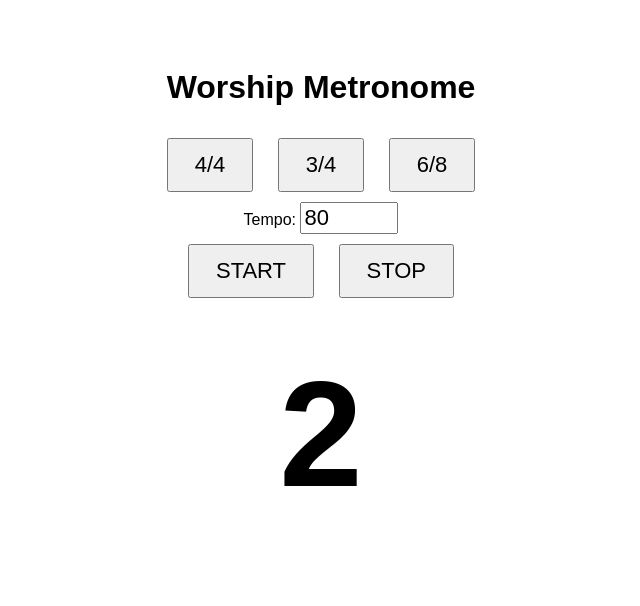
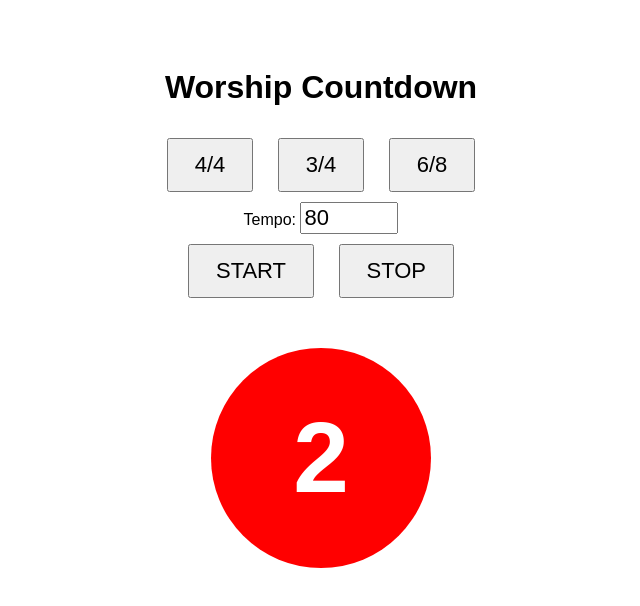
Before and after one commit to boazgeorge/beats, a plain HTML site: page index.html in a window 1280 px wide. Both pictures are taken after a click on the button "START". Shown: the whole page, without its empty margins (319-959 px from the left). Drawn offline with Linux system fonts and the light colour scheme.

Commit message:
Update index.html

```diff
--- a/index.html
+++ b/index.html
@@ -2,33 +2,44 @@
 <html>
 <head>
 <meta name="viewport" content="width=device-width, initial-scale=1.0">
-<title>Worship Metronome</title>
+<title>Worship Countdown</title>
 <style>
 body {
   font-family: Arial, sans-serif;
   text-align: center;
+  background: white;
   padding-top: 40px;
-  background: white;
 }
-#beat {
-  font-size: 150px;
+
+#circle {
+  width: 220px;
+  height: 220px;
+  background: red;
+  border-radius: 50%;
+  margin: 40px auto;
+  display: flex;
+  justify-content: center;
+  align-items: center;
+  font-size: 100px;
   font-weight: bold;
-  margin-top: 40px;
+  color: white;
+  transition: transform 0.15s ease;
 }
+
 button {
   font-size: 22px;
   padding: 12px 26px;
   margin: 10px;
 }
-#tempo {
-  font-size: 26px;
-  margin-top: 20px;
+
+input {
+  font-size: 22px;
 }
 </style>
 </head>
 <body>
 
-<h1>Worship Metronome</h1>
+<h1>Worship Countdown</h1>
 
 <div>
   <button onclick="setSignature(4)">4/4</button>
@@ -38,19 +49,19 @@ button {
 
 <div>
   <label>Tempo: </label>
-  <input type="number" id="bpm" value="80" min="40" max="200" style="font-size:22px;width:90px;">
+  <input type="number" id="bpm" value="80" min="40" max="200" style="width:90px;">
 </div>
 
 <button onclick="startClick()">START</button>
 <button onclick="stopClick()">STOP</button>
 
-<div id="beat"></div>
+<div id="circle"></div>
 
 <script>
 let interval;
 let signature = 4;
 let count = 1;
-let countdownBar = 1; // 1-bar then final bar
+let countdownBar = 1;
 let mode = "countdown";
 
 function setSignature(sig) {
@@ -66,7 +77,8 @@ function startClick() {
   countdownBar = 1;
   mode = "countdown";
 
-  document.getElementById("beat").innerText = "READY";
+  document.getElementById("circle").innerHTML = "R";
+  document.getElementById("circle").style.transform = "scale(1)";
 
   setTimeout(() => {
     interval = setInterval(tick, ms);
@@ -75,12 +87,22 @@ function startClick() {
 
 function stopClick() {
   clearInterval(interval);
-  document.getElementById("beat").innerText = "";
+  document.getElementById("circle").innerHTML = "";
+  document.getElementById("circle").style.transform = "scale(1)";
+}
+
+function flash(number) {
+  const circle = document.getElementById("circle");
+  circle.innerHTML = number;
+  circle.style.transform = "scale(1.25)";
+  setTimeout(() => {
+    circle.style.transform = "scale(1)";
+  }, 150);
 }
 
 function tick() {
   if (mode === "countdown") {
-    document.getElementById("beat").innerText = count;
+    flash(count);
 
     if (count === signature) {
       if (countdownBar === 1) {
@@ -88,18 +110,15 @@ function tick() {
         count = 1;
         return;
       } else {
-        // SWITCH TO NORMAL METRONOME
         mode = "normal";
-        count = 1;
-        document.getElementById("beat").innerText = "1";
+        flash(1);
+        count = 2;
         return;
       }
     }
     count++;
-  }
-  else {
-    // NORMAL METRONOME LOOP
-    document.getElementById("beat").innerText = count;
+  } else {
+    flash(count);
     count++;
     if (count > signature) count = 1;
   }
```
